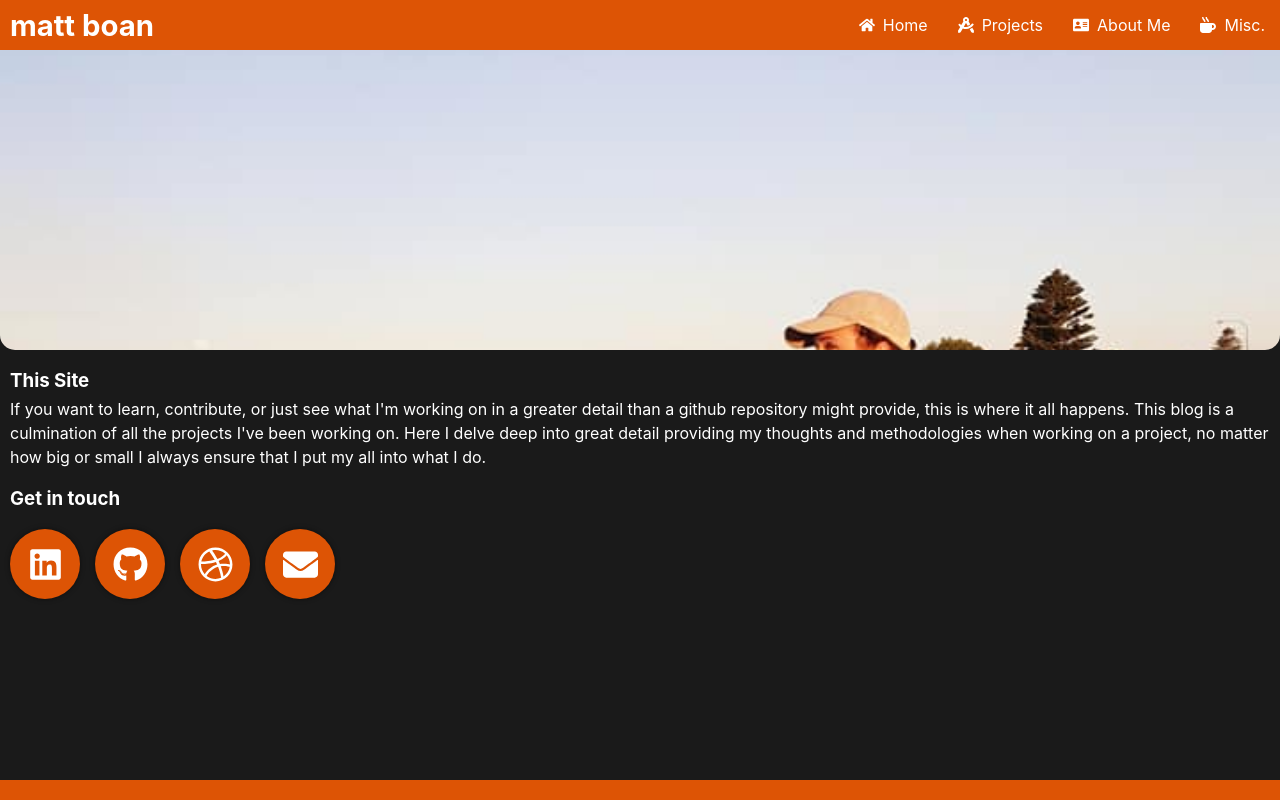
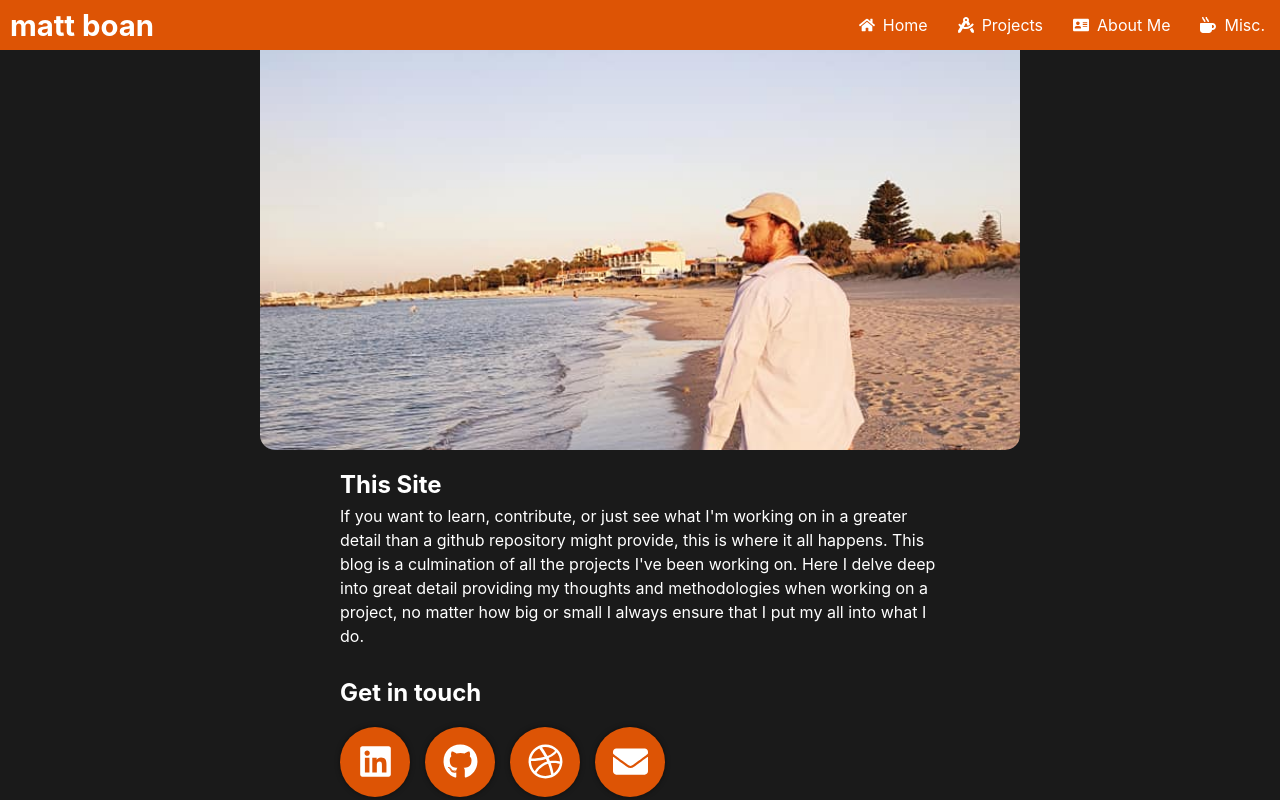
Before and after one commit to mattboan/mattboan-blog, a React (Create React App) app in the folder front-end/: page /AboutMe in a window 1280 px wide. Shown: the top 800 px of the page. Built offline with nearby package versions, Linux system fonts and the light colour scheme.

Commit message:
About Me Dynmaic CSS

```diff
--- a/front-end/src/Components/Project.css
+++ b/front-end/src/Components/Project.css
@@ -117,6 +117,6 @@
   /* Anything bigger than a tablet screen */
   @media only screen and (min-width: 1000px) {
       .ProjectCon {
-          max-width: 30.6vw;
+          max-width: 420px;
       }
   }
--- a/front-end/src/Views/AboutMe.css
+++ b/front-end/src/Views/AboutMe.css
@@ -2,7 +2,7 @@
     min-height: 85vh;
     margin-left: 10px;
     margin-right: 10px;
-    margin-bottom: 50px;
+    margin-bottom: 100px;
 }
 
 .imageHeader {
@@ -14,12 +14,16 @@
     border-bottom-right-radius: 15px;
 }
 
+.para {
+    margin-bottom: 30px;
+}
+
 .para p {
     line-height: 1.5em;
     margin-top: 0px;
 }
 
-.para h3 {
+.para h2 {
     margin-bottom: 5px;
 }
 
@@ -29,3 +33,27 @@
     margin-top: -15px;
     margin-bottom: 15px;
 }
+
+@media only screen and (min-width: 600px) {
+    /* For tablets: */
+    .AboutMe {
+        width: 600px;
+        margin-left: auto;
+        margin-right: auto;
+    }
+
+    .imageHeader {
+        margin-right: 0px;
+        margin-left: 0px;
+    }
+
+}
+
+@media only screen and (min-width: 768px) {
+    /* For desktop: */
+    .imageHeader {
+        height: 400px;
+        margin-left: -80px;
+        margin-right: -80px;
+    }
+}
--- a/front-end/src/Views/AboutMe.js
+++ b/front-end/src/Views/AboutMe.js
@@ -24,7 +24,7 @@ class AboutMe extends React.Component {
                 >
                 </div>
                 <div className="para">
-                    <h3>This Site</h3>
+                    <h2>This Site</h2>
                     <p>
                         If you want to learn, contribute, or just see what I'm working on in a greater detail than
                         a github repository might provide, this is where it all happens. This blog is a culmination of
@@ -34,7 +34,7 @@ class AboutMe extends React.Component {
                     </p>
                 </div>
                 <div className="socials">
-                    <h3>Get in touch</h3>
+                    <h2>Get in touch</h2>
                     <div className="socialsCon">
                         <SocialIcon icon={<FaLinkedin className="icon"/>} />
                         <SocialIcon icon={<FaGithub className="icon"/>}/>
```
